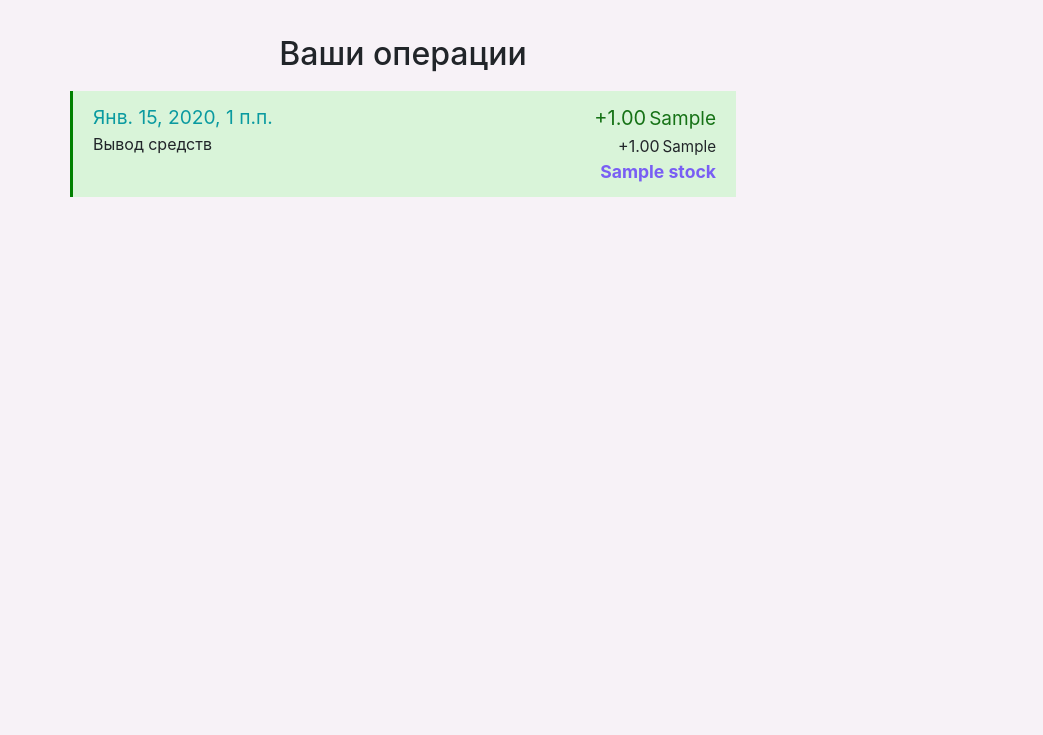
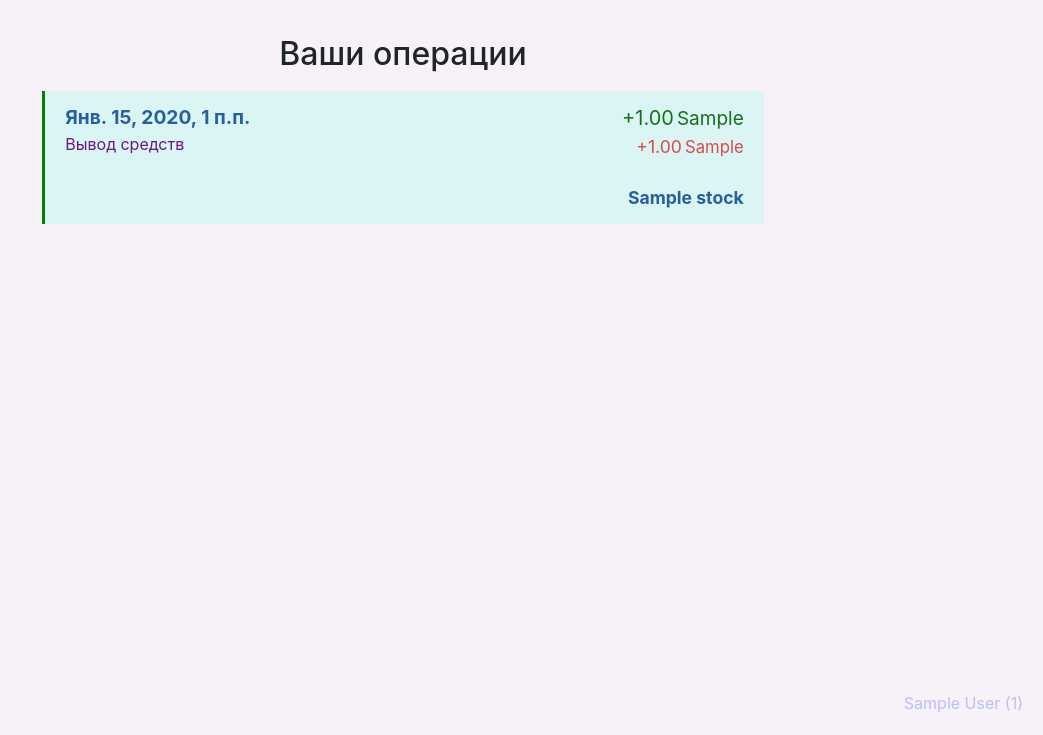
Before and after one commit to Volger567/api_invest, a Django app: page / in a window 1280 px wide. Shown: the part 65-800 px from the top of the page, without its empty margins (237-1280 px from the left). Run offline with Django 3.2, Linux system fonts and the light colour scheme; a user stored in the database is signed in; tables that the repository leaves empty hold one stand-in row (values such as "Sample post"); some libraries are stand-ins or nearby versions.

Commit message:
Небольшие изменения в верстке

```diff
--- a/backend/static/css/operations.css
+++ b/backend/static/css/operations.css
@@ -1,46 +1,61 @@
 .operations {
-  width: 60%
+  width: 65%
 }
 
+/* Блок операции */
 .operation-item {
   margin-top: 10px;
 }
 .operation-item.income {
-  background-color: rgba(50, 255, 50, .15);
+  background-color: rgba(100, 255, 225, .2);
   border-left: 3px solid green;
 }
 .operation-item.expense {
-  background-color: rgba(255, 50, 50, .15);
+  background-color: rgba(255, 100, 165, .2);
   border-left: 3px double red;
 }
 
+/* Дата операции */
 .operation-item-date {
-  color: #0a9aa0;
+  color: rgba(20, 80, 150, .9);
+  font-weight: bold;
   font-size: 1.2em;
 }
-
-.operation-item-figi {
-  color: rgba(80, 30, 255, .7);
-  font-weight: bold;
-  font-size: 1.1em;
-  cursor: pointer;
-  max-width: 300px;
+.operation-item-type {
+  color: rgba(90, 0, 120, .9)
 }
 
+/* Оплата операции*/
+.operation-item-payment {
+  font-size: 1.25em;
+}
 .operation-item.income .operation-item-payment {
   color: rgba(0, 100, 0, .9)
 }
 .operation-item.expense .operation-item-payment {
   color: rgba(150, 0, 0, .9);
 }
-.operation-item-payment {
-  font-size: 1.25em;
-}
+/* Символ валюты */
 .operation-item-payment-abbreviation {
   font-size: .95em;
   margin-left: 3px;
 }
+/* Комиссия */
+.operation-item-commission {
+  font-size: 1.1em;
+  color: rgba(220, 0, 0, .7)
+}
+/* Ценная бумага */
+.operation-item-figi {
+  color: rgba(20, 80, 150, .9);
+  font-weight: bold;
+  font-size: 1.1em;
+  cursor: pointer;
+  max-width: 400px;
+  margin-top: 25px;
+}
 
+/* Если операций нет, будет показана ссылка на страницу инвестиционных счетов */
 .link-to-create-investment-account:hover {
   text-decoration: none;
 }
--- a/backend/static/css/style.css
+++ b/backend/static/css/style.css
@@ -132,3 +132,12 @@ footer {
   box-shadow: none;
   border: 1px solid #a2b9;
 }
+
+
+.default-investment-account-fixed-label {
+  position: fixed;
+  right: 20px;
+  bottom: 20px;
+  color: rgba(50, 70, 250, .3);
+  cursor: default;
+}
--- a/backend/static/js/investment_accounts.js
+++ b/backend/static/js/investment_accounts.js
@@ -4,7 +4,6 @@ $(document).ready(function() {
   $('#add-owned-investment-account-modal-add').on('click', function() {
     let item = $(this)
     item.prop('disabled', true)
-		$('#overlay').fadeIn().delay(2000).fadeOut();
 
     $.post({
       url: '/api/create-investment-account/',
@@ -49,6 +48,7 @@ $(document).ready(function() {
         investment_accounts.children('.default-investment-account-mark').addClass('invisible')
         item.addClass('default-investment-account')
         item.children('.default-investment-account-mark').removeClass('invisible')
+        $('.default-investment-account-fixed-label').text(item.children('.investment-account-name').text())
       }
     })
   })
--- a/backend/templates/base.html
+++ b/backend/templates/base.html
@@ -67,6 +67,9 @@
       {% block content %}
       {% endblock %}
     </main>
+    <div class="default-investment-account-fixed-label">
+      {{ request.user.default_investment_account|default:'Инвестиционный счет не выбран' }}
+    </div>
   {% endblock %}
   <!-- Bootstrap core JavaScript
   ================================================== -->
--- a/backend/templates/index.html
+++ b/backend/templates/index.html
@@ -22,22 +22,21 @@
             </div>
             <div class="float-right text-right">
               <!-- Оплата -->
-              <span class="operation-item-payment">
+              <div class="operation-item-payment">
                 {{ operation.payment|payment_format }}<span class="operation-item-payment-abbreviation">{{ operation.currency.abbreviation }}</span>
-              </span>
+              </div>
               <!-- Комиссия -->
               {% if operation.commission %}
-                <br>
                 <span class="operation-item-commission">
                   {{ operation.commission|payment_format }}<span class="operation-item-payment-abbreviation">{{ operation.currency.abbreviation }}</span>
                 </span>
-                <!-- Ценная бумага -->
+              {% endif %}
+              <!-- Ценная бумага -->
               {% if operation.figi %}
                 <br>
                 <div class="operation-item-figi">
                   {{ operation.figi.name }}
                 </div>
-              {% endif %}
               {% endif %}
             </div>
           </li>
--- a/backend/templates/investment_accounts.html
+++ b/backend/templates/investment_accounts.html
@@ -16,13 +16,13 @@
         {% if request.user.default_investment_account == account %}
           <li class="list-group-item default-investment-account mb-2" data-uuid="{{ account.pk }}">
             <span class="float-left remove-investment-account">&times;</span>
-            <span>{{ account.name }} ({{ account.broker_account_id }})</span>
+            <span class="investment-account-name">{{ account }}</span>
             <span class="float-right default-investment-account-mark">&#171;</span>
           </li>
         {% else %}
           <li class="list-group-item mb-2" data-uuid="{{ account.pk }}">
             <span class="float-left remove-investment-account">&times;</span>
-            <span>{{ account.name }} ({{ account.broker_account_id }})</span>
+            <span class="investment-account-name">{{ account }}</span>
             <span class="float-right default-investment-account-mark invisible">&#171;</span>
           </li>
         {% endif %}
--- a/backend/users/models.py
+++ b/backend/users/models.py
@@ -53,7 +53,7 @@ class InvestmentAccount(models.Model):
     )
 
     def __str__(self):
-        return f'{self.creator} ({self.broker_account_id})'
+        return f'{self.name} ({self.broker_account_id})'
 
 
 @receiver(post_save, sender=InvestmentAccount)
@@ -102,8 +102,8 @@ def investment_account_post_save(**kwargs):
                 )
         bulk_create_operations = []
         for operation in pre_bulk_create_operations:
-            commission = commissions.get(operation['date'])
-            if commission is not None:
+            commission = commissions.get(operation['date'], 0)
+            if commission:
                 commission = commission['payment']
             bulk_create_operations.append(
                 Operation(**operation, commission=commission)
```
